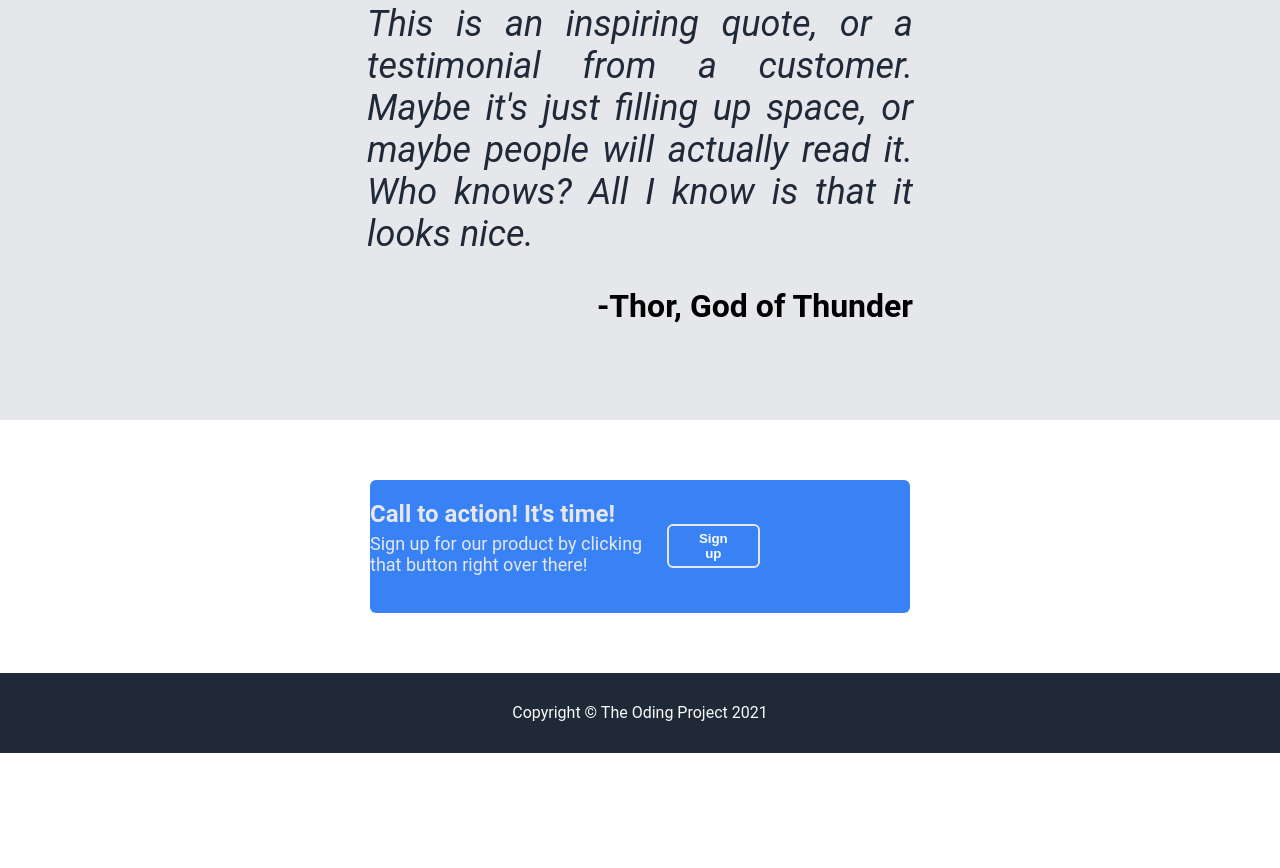
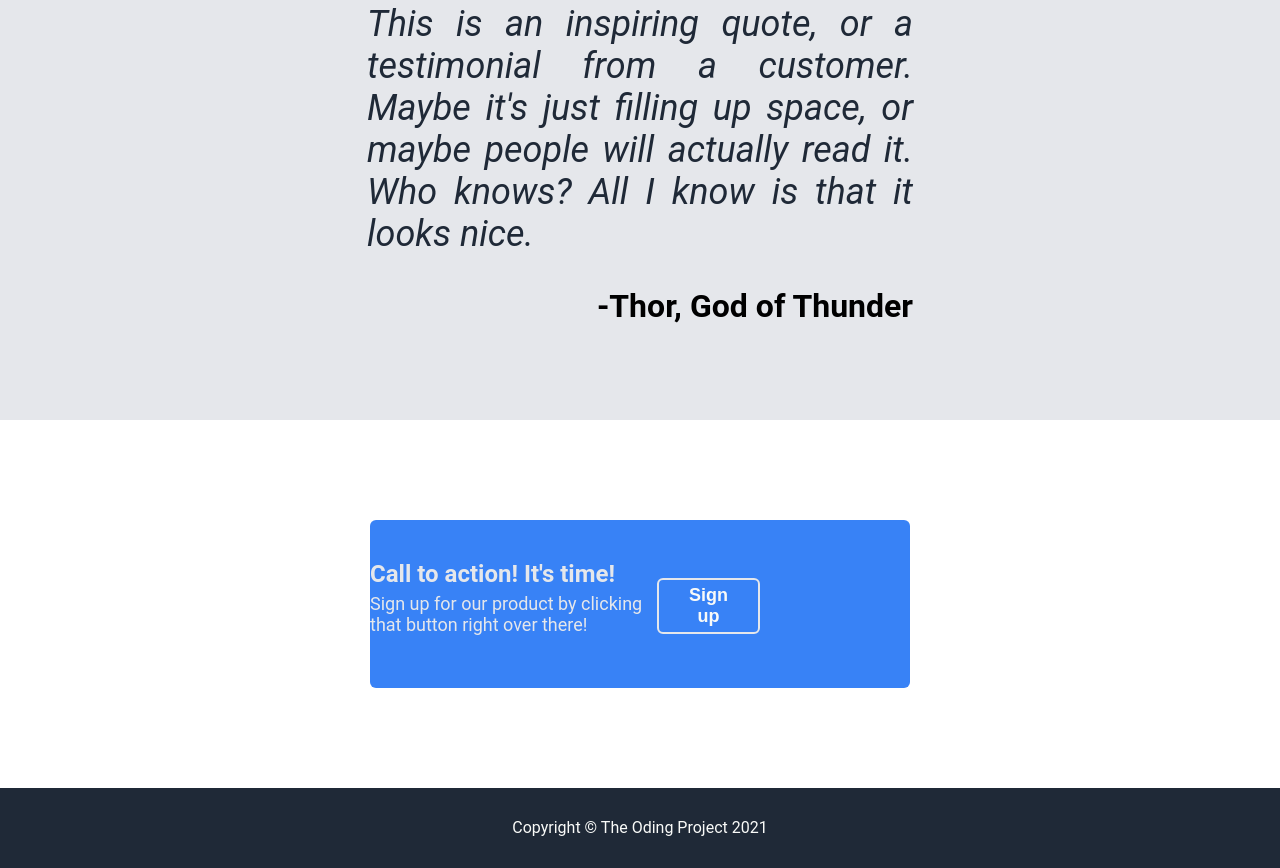
Before and after one commit to ph1lsen/odin_landing_page, a plain HTML site: page index.html in a window 1280 px wide. Shown: the part 1274-2142 px from the top of the page. Before the commit the page ends 2027 px from the top, so only its background shows below. Drawn offline with Linux system fonts and the light colour scheme.

Commit message:
Style Edit

```diff
--- a/style.css
+++ b/style.css
@@ -176,8 +176,8 @@ cite {
 .cta {
     display: flex;
     background-color: #3882f6;
-    margin: 60px 370px 60px 370px;
-    padding: 20px 0px 20px 0px;
+    margin: 100px 370px 100px 370px;
+    padding: 40px 0px 35px 0px;
     justify-content: space-around;
     align-items: center;
     border-radius: 6px;
@@ -193,6 +193,7 @@ cite {
 .cta p {
     margin-top: 5px;
     font-size: 18px;
+    padding: 0;
 }
 
 
@@ -204,6 +205,7 @@ cite {
     background-color: #3882f6;
     padding: 5px 30px 5px 30px;
     font-weight: bold;
+    font-size: 18px;
 }
 
 .footer {
```
